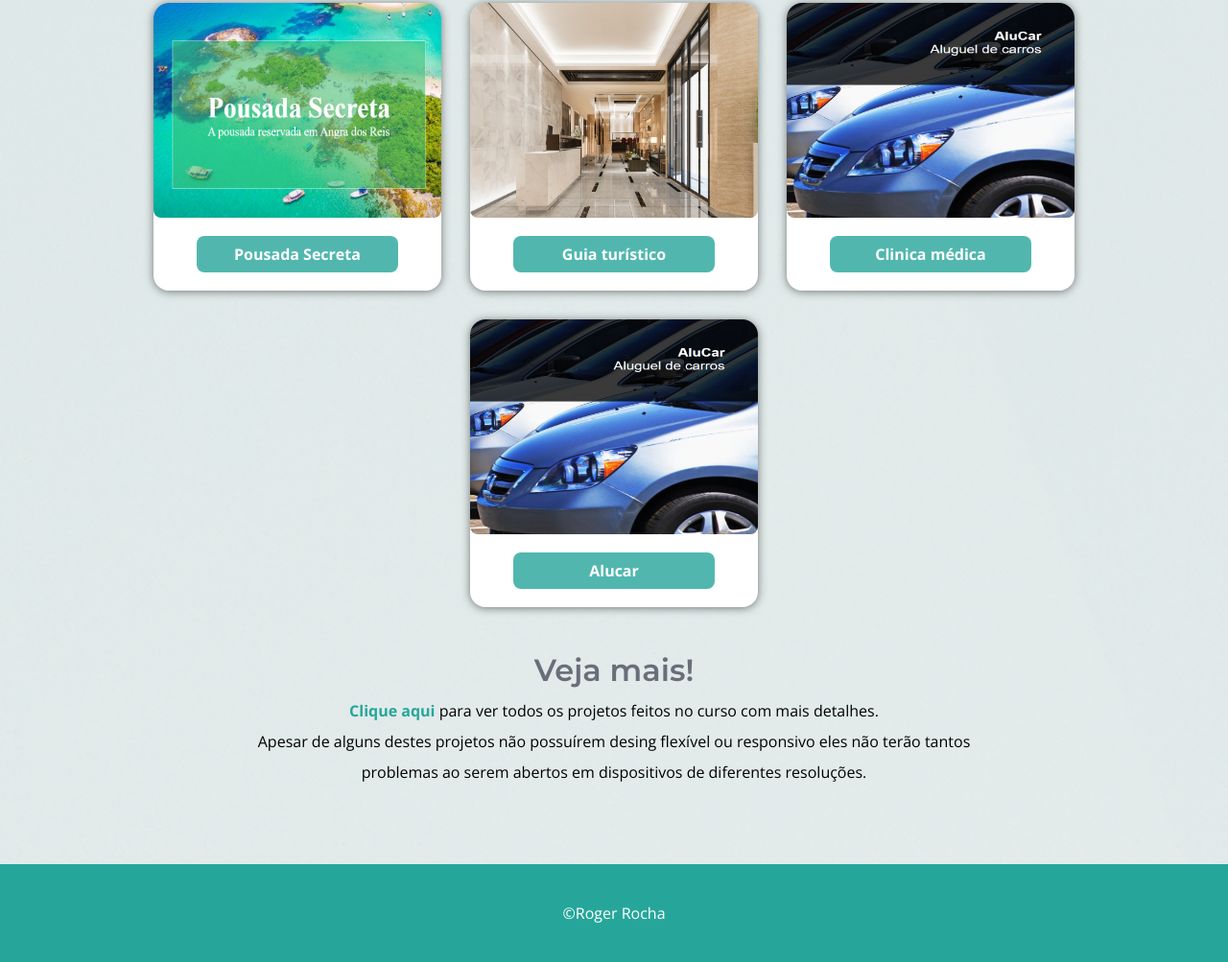
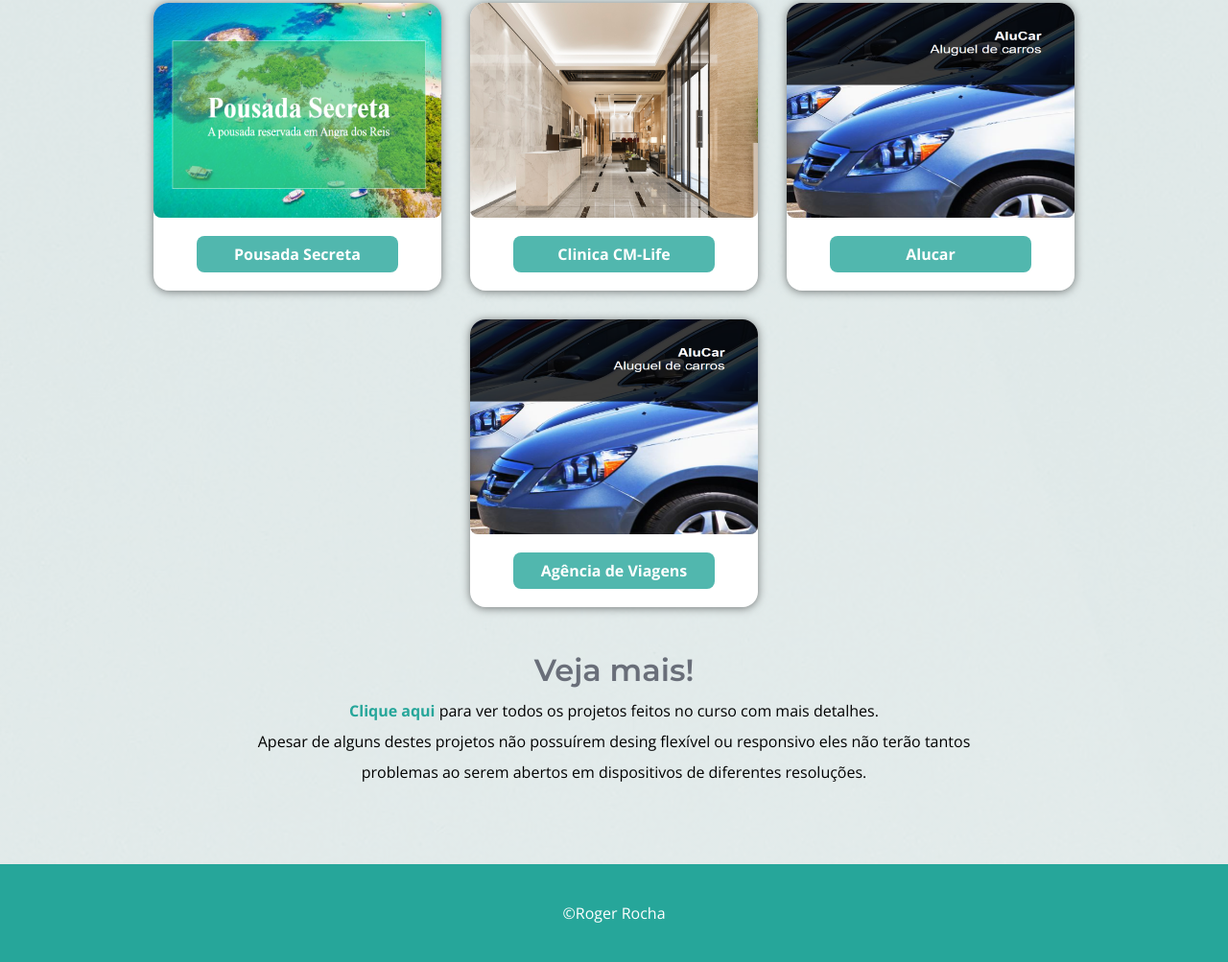
Before and after one commit to rogerrochago02/Portfolio, a plain HTML site: page index.html in a window 1280 px wide. Shown: the part 1875-2878 px from the top of the page at 96% size. Drawn offline with nearby package versions, Linux system fonts and the light colour scheme.

Commit message:
Portfolio Atualizado

```diff
--- a/index.html
+++ b/index.html
@@ -80,17 +80,17 @@
 
                 <div class="card">
                     <img src="imagens/CM-Life.jpg"Paraty">
-                    <div class="botao"><a href="https://rogerrochago02.github.io/clinica/" target="_blank">Guia turístico</a></div>
+                    <div class="botao"><a href="https://rogerrochago02.github.io/clinica/" target="_blank">Clinica CM-Life</a></div>
                 </div>
 
                 <div class="card">
                     <img src="imagens/Alucar.png" alt="CLinica CM-Life">
-                    <div class="botao"><a href="https://rogerrochago02.github.io/alucar" target="_blank">Clinica médica</a></div>
+                    <div class="botao"><a href="https://rogerrochago02.github.io/alucar" target="_blank">Alucar</a></div>
                 </div>
 
                 <div class="card">
                     <img src="imagens/Alucar.png" alt="Agencia">
-                    <div class="botao"><a href="https://rogerrochago02.github.io/Agencia/">Alucar</a></div>
+                    <div class="botao"><a href="https://rogerrochago02.github.io/Agencia/">Agência de Viagens</a></div>
                 </div>
             </div>
         </section>
```
